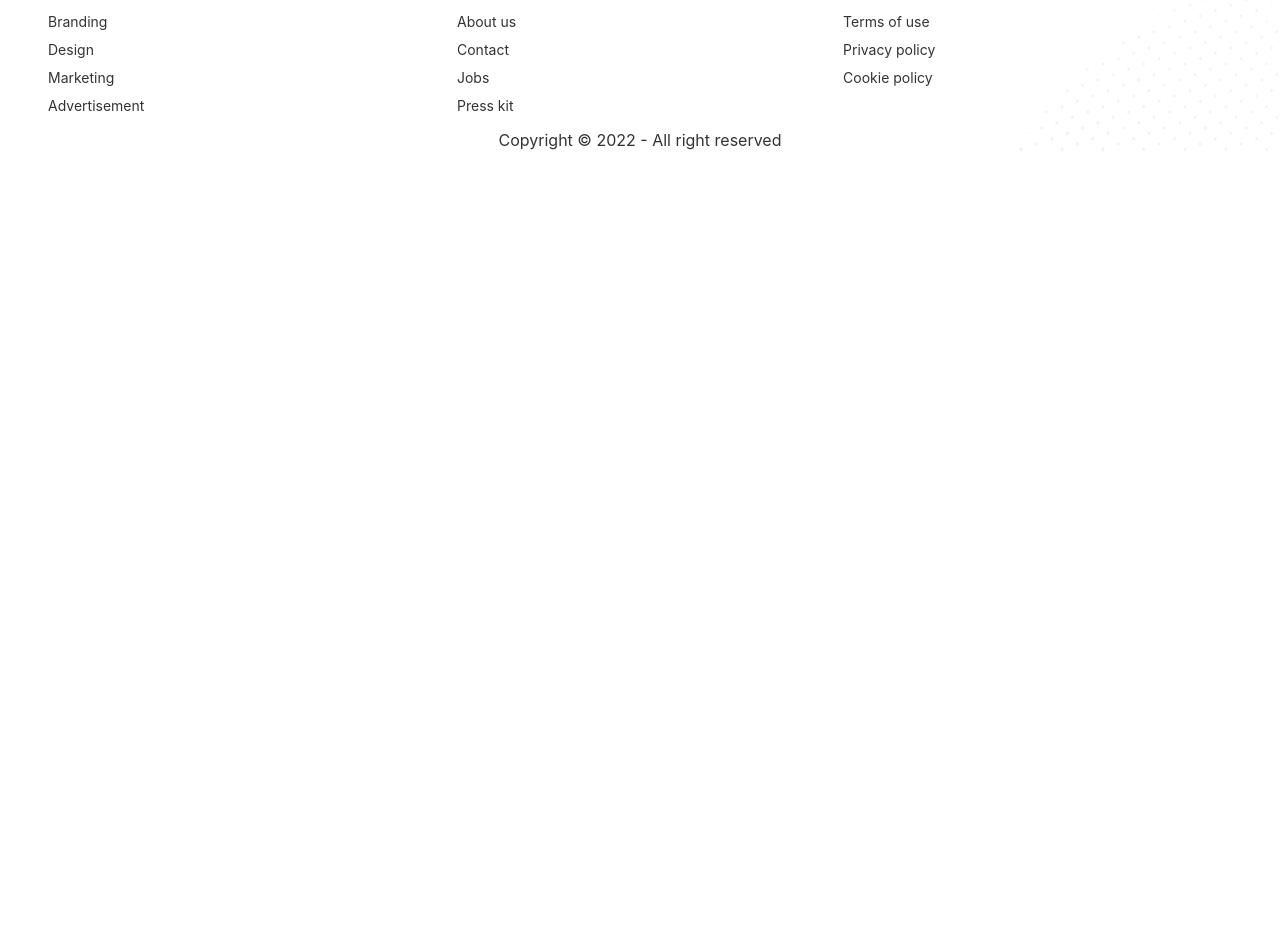
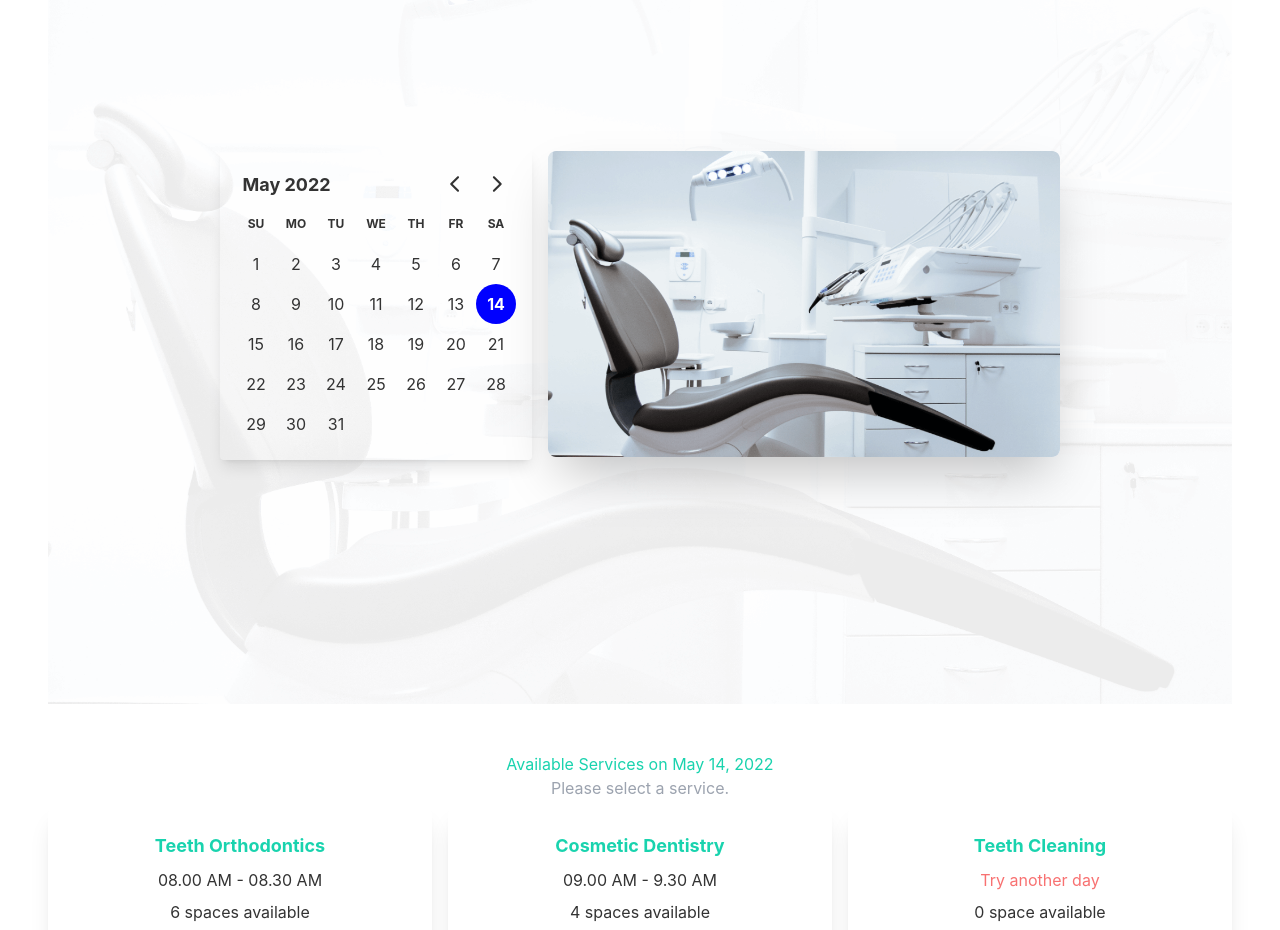
Before and after one commit to Raselshah/doctors-portal, a React (Create React App) app: page /appointment in a window 1280 px wide. Shown: the part 160-1090 px from the top of the page. Before the commit the page ends 800 px from the top, so only its background shows below. Built offline with nearby package versions, Linux system fonts and the light colour scheme.

Commit message:
modal and appointment page done

```diff
--- a/package.json
+++ b/package.json
@@ -7,7 +7,9 @@
     "@testing-library/react": "^13.2.0",
     "@testing-library/user-event": "^13.5.0",
     "daisyui": "^2.14.3",
+    "date-fns": "^2.28.0",
     "react": "^18.1.0",
+    "react-day-picker": "^8.0.4",
     "react-dom": "^18.1.0",
     "react-router-dom": "^6.3.0",
     "react-scripts": "5.0.1",
--- a/src/App.js
+++ b/src/App.js
@@ -6,11 +6,10 @@ import Appointment from "./Pages/Appointment/Appointment";
 import Reviews from "./Pages/Reviews/Reviews";
 import Contact from "./Pages/Contact/Contact";
 import LogIn from "./Pages/LogIn/LogIn";
-import Footer from "./Pages/Footer/Footer";
 
 function App() {
   return (
-    <div>
+    <div className="max-w-screen-2xl mx-auto px-12">
       <NavMenu />
       <Routes>
         <Route path="/" element={<Home />} />
@@ -20,7 +19,6 @@ function App() {
         <Route path="/contact" element={<Contact />} />
         <Route path="/login" element={<LogIn />} />
       </Routes>
-      <Footer />
     </div>
   );
 }
--- a/src/Pages/Appointment/Appointment.js
+++ b/src/Pages/Appointment/Appointment.js
@@ -1,11 +1,19 @@
-import React from 'react';
+
+import React, { useState } from "react";
+
+import Footer from "../Footer/Footer";
+import AppointmentBanner from "./AppointmentBanner";
+import AppointmentShedule from "./AppointmentShedule";
 
 const Appointment = () => {
-    return (
-        <div>
-            <h2>Appointment</h2>
-        </div>
-    );
+  const [date, setDate] = useState(new Date());
+  return (
+    <div>
+      <AppointmentBanner date={date} setDate={setDate} />
+      <AppointmentShedule date={date} />
+      <Footer />
+    </div>
+  );
 };
 
 export default Appointment;
--- /dev/null
+++ b/src/Pages/Appointment/AppointmentBanner.js
@@ -0,0 +1,23 @@
+import React from "react";
+import bg from "../../assets/images/bg.png";
+import chair from "../../assets/images/chair.png";
+import { DayPicker } from "react-day-picker";
+import "react-day-picker/dist/style.css";
+
+const AppointmentBanner = ({ date, setDate }) => {
+  return (
+    <div
+      style={{ background: `url(${bg})`, backgroundSize: "cover" }}
+      class="hero min-h-screen"
+    >
+      <div class="hero-content flex-col lg:flex-row-reverse">
+        <img src={chair} class="lg:max-w-lg rounded-lg shadow-2xl" alt="" />
+        <div className="shadow-lg rounded">
+          <DayPicker mode="single" selected={date} onSelect={setDate} />
+        </div>
+      </div>
+    </div>
+  );
+};
+
+export default AppointmentBanner;
--- /dev/null
+++ b/src/Pages/Appointment/AppointmentModal.js
@@ -0,0 +1,34 @@
+import React from "react";
+
+const AppointmentModal = ({ treatment }) => {
+  return (
+    <div>
+      <input type="checkbox" id="appointment-modal" class="modal-toggle" />
+      <div class="modal modal-bottom sm:modal-middle">
+        <div class="modal-box">
+          <label
+            for="appointment-modal"
+            class="btn btn-sm btn-circle absolute right-2 top-2"
+          >
+            ✕
+          </label>
+          <h3 class="font-bold text-lg">{treatment.name}</h3>
+          <p class="py-4">
+            You've been selected for a chance to get one year of subscription to
+            use Wikipedia for free!
+          </p>
+          <div class="modal-action">
+            <label
+              for="appointment-modal"
+              class="btn btn-primary uppercase text-white"
+            >
+              Submit
+            </label>
+          </div>
+        </div>
+      </div>
+    </div>
+  );
+};
+
+export default AppointmentModal;
--- /dev/null
+++ b/src/Pages/Appointment/AppointmentShedule.js
@@ -0,0 +1,37 @@
+import { format } from "date-fns";
+import React, { useEffect, useState } from "react";
+import AppointmentModal from "./AppointmentModal";
+import Service from "./Service";
+
+const AppointmentShedule = ({ date }) => {
+  const [services, setServices] = useState([]);
+  const [treatment, setTreatment] = useState(null);
+
+  useEffect(() => {
+    fetch("services.json")
+      .then((res) => res.json())
+      .then((data) => setServices(data));
+  }, []);
+  return (
+    <div className="mt-12">
+      <div className=" text-center">
+        <h2 className="text-secondary">
+          Available Services on {format(date, "PP")}
+        </h2>
+        <h4 className="text-gray-400">Please select a service.</h4>
+      </div>
+      <div className="grid grid-cols-1 md:grid-cols-2 lg:grid-cols-3 gap-4">
+        {services.map((service) => (
+          <Service
+            key={service._id}
+            service={service}
+            setTreatment={setTreatment}
+          />
+        ))}
+      </div>
+      { treatment && <AppointmentModal treatment={treatment} /> }
+    </div>
+  );
+};
+
+export default AppointmentShedule;
--- /dev/null
+++ b/src/Pages/Appointment/Service.js
@@ -0,0 +1,34 @@
+import React from "react";
+
+const Service = ({ service, setTreatment }) => {
+  const { name, slots } = service;
+  return (
+    <div class="card lg:max-w-lg bg-base-100 shadow-xl text-center">
+      <div class="card-body">
+        <h2 class="text-secondary text-lg font-bold">{name}</h2>
+        <p>
+          {slots.length ? (
+            <span>{slots[0]}</span>
+          ) : (
+            <span className="text-red-400">Try another day</span>
+          )}
+        </p>
+        <p>
+          {slots.length} {slots.length > 1 ? "spaces" : "space"} available
+        </p>
+        <div class="card-actions justify-center">
+          <label
+            for="appointment-modal"
+            onClick={() => setTreatment(service)}
+            disabled={slots.length === 0}
+            class="btn border-0 text-white bg-gradient-to-r from-primary to-secondary hover:from-secondary hover:to-primary uppercase"
+          >
+            Book Appointment
+          </label>
+        </div>
+      </div>
+    </div>
+  );
+};
+
+export default Service;
--- a/src/Pages/HomePage/Home/AppointmentBanner.js
+++ b/src/Pages/HomePage/Home/AppointmentBanner.js
@@ -5,11 +5,11 @@ import appointment from "../../../assets/images/appointment.png";
 const AppointmentBanner = () => {
   return (
     <section style={{ background: `url(${appointment})` }} className="mt-12">
-      <div className="flex justify-center items-center p-4">
+      <div className="flex justify-center items-center">
         <div className="flex-1 hidden lg:block">
           <img className="mt-[-150px]" src={doctor} alt="" />
         </div>
-        <div className="flex-1">
+        <div className="flex-1 p-4">
           <p className="text-primary">Appointment</p>
           <h1 className="text-4xl md:text-5xl text-white font-bold mt-2">
             Make an appointment Today
--- a/src/Pages/HomePage/Home/Home.js
+++ b/src/Pages/HomePage/Home/Home.js
@@ -7,9 +7,11 @@ import Info from "./Info";
 import OurServices from "./OurServices";
 import Testimonials from "./Testimonials";
 
+import Footer from "../../Footer/Footer";
+
 const Home = () => {
   return (
-    <div className="px-12">
+    <div>
       <Banner />
       <Info />
       <OurServices />
@@ -17,6 +19,8 @@ const Home = () => {
       <AppointmentBanner />
       <Testimonials />
       <ContactUs />
+
+      <Footer />
     </div>
   );
 };
```
Also changed, not shown: 1 other file (tests, documents, lock files or other folders).
